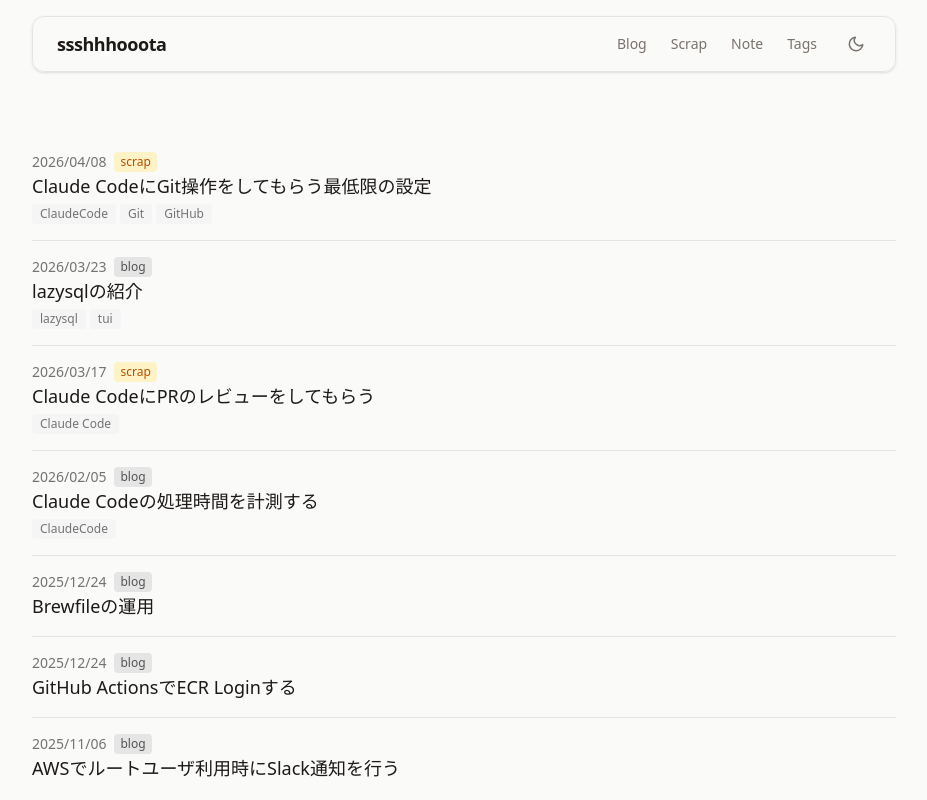
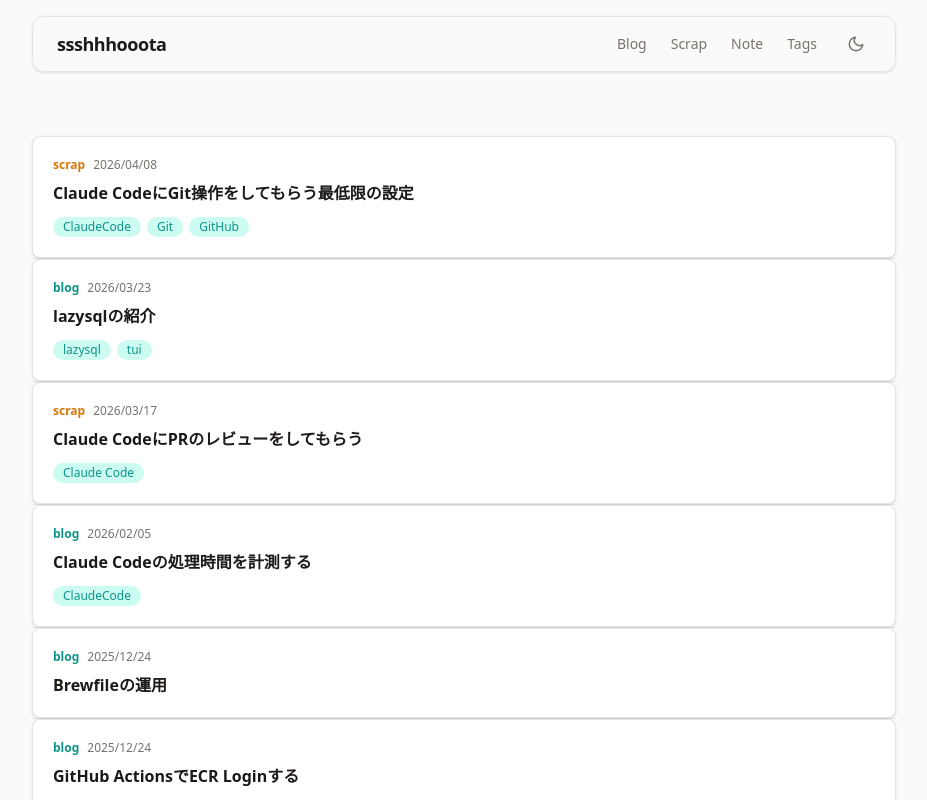
Before and after one commit to ssshhhooota-org/output, a Next.js app: page / in a window 1280 px wide. Shown: the top 800 px of the page, without its empty margins (176-1103 px from the left). Built offline with nearby package versions, Linux system fonts and the light colour scheme.

Commit message:
style: PostCard をカードデザインに変更しホバーアニメーションを追加

```diff
--- a/src/components/PostCard.tsx
+++ b/src/components/PostCard.tsx
@@ -8,32 +8,42 @@
   entry: EntryMeta;
   basePath: string;
 }) {
+  const isBlog = basePath === "/blog";
+
   return (
-    <article className="py-4">
-      <Link href={`${basePath}/${entry.slug}`} className="group block">
-        <div className="flex items-center gap-2">
-          <time className="text-sm text-neutral-500">{entry.created}</time>
-          <span className={`text-xs px-1.5 py-0.5 rounded ${basePath === "/blog" ? "bg-neutral-200 text-neutral-600 dark:bg-neutral-700 dark:text-neutral-300" : "bg-amber-100 text-amber-700 dark:bg-amber-900 dark:text-amber-300"}`}>
-            {basePath === "/blog" ? "blog" : "scrap"}
+    <article>
+      <Link
+        href={`${basePath}/${entry.slug}`}
+        className="group block rounded-lg border border-[var(--border)] bg-[var(--card-bg)] p-5 shadow-sm transition-all duration-200 hover:-translate-y-0.5 hover:border-[var(--accent)] hover:shadow-md"
+      >
+        <div className="mb-2 flex items-center gap-2">
+          <span
+            className={`text-xs font-semibold ${
+              isBlog
+                ? "text-[var(--accent)]"
+                : "text-[var(--amber)]"
+            }`}
+          >
+            {isBlog ? "blog" : "scrap"}
           </span>
+          <span className="text-xs text-[var(--sub)]">{entry.created}</span>
         </div>
-        <h2 className="text-lg font-medium group-hover:underline">
+        <h2 className="text-base font-semibold text-[var(--fg)] group-hover:text-[var(--accent)] transition-colors">
           {entry.title}
         </h2>
-      </Link>
         {entry.tags.length > 0 && (
-        <div className="mt-1 flex flex-wrap gap-1">
+          <div className="mt-3 flex flex-wrap gap-1.5">
             {entry.tags.map((tag) => (
-            <Link
+              <span
                 key={tag}
-              href={`/tags/${encodeURIComponent(tag)}`}
-              className="text-xs text-neutral-500 bg-neutral-100 hover:bg-neutral-200 dark:bg-neutral-800 dark:hover:bg-neutral-700 dark:text-neutral-400 px-2 py-0.5 rounded transition-colors"
+                className="rounded-full bg-[var(--accent-light)] px-2.5 py-0.5 text-xs text-[var(--accent)]"
               >
                 {tag}
-            </Link>
+              </span>
             ))}
           </div>
         )}
+      </Link>
     </article>
   );
 }
```
Lines whose indentation alone changed are shown as unchanged.
